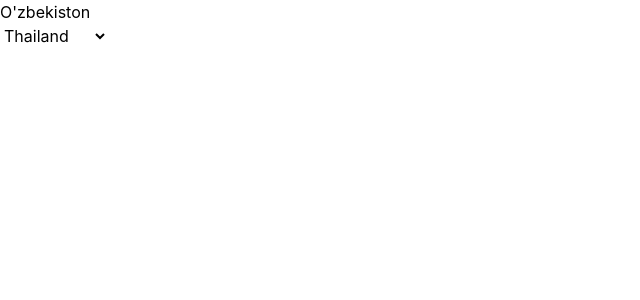
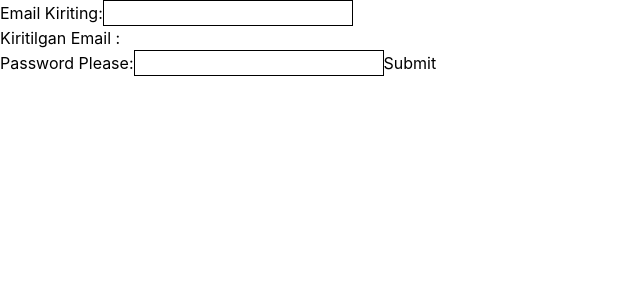
Before and after one commit to theshoxjaxon/reactGW100, a React (Vite) app: page / in a window 1280 px wide. Shown: the top 300 px of the page, without its empty margins (0-640 px from the left). Built offline with nearby package versions, Linux system fonts and the light colour scheme.

Commit message:
react hook form

```diff
--- a/package.json
+++ b/package.json
@@ -13,6 +13,7 @@
     "@tailwindcss/vite": "^4.3.0",
     "react": "^19.2.6",
     "react-dom": "^19.2.6",
+    "react-hook-form": "^7.80.0",
     "react-icons": "^5.6.0",
     "tailwindcss": "^4.3.0"
   },
--- a/src/App.jsx
+++ b/src/App.jsx
@@ -6,11 +6,14 @@ import Notification from './components/Notification'
 import Counter from './components/Counter'
 import Inputs from './components/Inputs'
 import Form from './components/Form'
+import Test from './components/Test'
+import FormTest from './components/FormTest'
 const App = () => {
   return (
     <div>
       {/* <Inputs /> */}
-      <Form />
+      <FormTest />
+
     </div>
   )
 }
--- /dev/null
+++ b/src/components/FormTest.tsx
@@ -0,0 +1,52 @@
+import React from 'react';
+import { useForm, SubmitHandler } from 'react-hook-form';
+
+type Input = {
+    userName: string;
+    userNumber: string; // Changed to string as input values are strings by default
+};
+
+const FormTest = () => {
+    // Call useForm once and destructure everything you need
+    const {
+        register,
+        handleSubmit,
+        watch,
+        formState: { errors }
+    } = useForm<Input>();
+
+    // This now works because it's part of the same form instance
+    const emailValue = watch("userName");
+
+    const onSubmit: SubmitHandler<Input> = (data) => {
+        console.log(data);
+    };
+
+    return (
+        <div>
+            <form onSubmit={handleSubmit(onSubmit)}>
+                <label>Email Kiriting:</label>
+                <input
+                    className='border'
+                    {...register("userName", { required: "Brat ism Majburiy" })}
+                    type="email"
+                />
+                {errors.userName && <p style={{ color: "red" }}>{errors.userName.message}</p>}
+
+                <p>Kiritilgan Email : {emailValue}</p>
+
+                <label>Password Please:</label>
+                <input
+                    className='border'
+                    // Fixed: parentheses now wrap the options object
+                    {...register("userNumber", { minLength: 6, maxLength: 12 })}
+                    type="password"
+                />
+
+                <button type="submit">Submit</button>
+            </form>
+        </div>
+    );
+};
+
+export default FormTest;
--- a/src/components/Inputs.jsx
+++ b/src/components/Inputs.jsx
@@ -2,56 +2,27 @@ import React from 'react'
 import { useState } from 'react'
 
 const Inputs = () => {
-    const [form, setForm] = useState({
-        name: "",
-        surname: "",
-        email: "",
-        agreed: false
-    })
-    const [list, setList] = useState([])
 
-    function handleChange(e) {
-        const { name, type, checked, value } = e.target
-        setForm(prev => ({ ...prev, [name]: type === 'checkbox' ? checked : value }))
-    }
-
-    const handleSubmit = (e) => {
-        e.preventDefault()
-        setList([...list, form])
-        setForm({ name: "", surname: "", email: "", agreed: false })
-    }
 
     return (
         <div>
-            <form onSubmit={handleSubmit}>
+            <form >
                 <label>Ismingiz Nima:</label>
-                <input className='border' type="text" name='name' value={form.name} onChange={handleChange} />
+                <input className='border' type="text" />
 
                 <label>Familyangiz Nima:</label>
-                <input className='border' type="text" name='surname' value={form.surname} onChange={handleChange} />
+                <input className='border' type="text" />
 
                 <label>Emailingiz Nima:</label>
-                <input className='border' type="email" name='email' value={form.email} onChange={handleChange} />
+                <input className='border' type="email" />
 
                 <label>Rozimisiz:</label>
 
-                <input type="checkbox" name='agreed' checked={form.agreed} onChange={handleChange} />
+                <input type="checkbox" />
 
                 <button type="submit">Submit</button>
             </form>
 
-            <table>
-                <tbody>
-                    {list.map((item, index) => (
-                        <tr key={index}>
-                            <td>{item.name}</td>
-                            <td>{item.surname}</td>
-                            <td>{item.email}</td>
-                            <td>{item.agreed ? "Yes" : "No"}</td>
-                        </tr>
-                    ))}
-                </tbody>
-            </table>
         </div>
     )
 }
--- a/src/components/Test.jsx
+++ /dev/null
@@ -1,11 +0,0 @@
-import React from 'react'
-
-const Test = () => {
-    return (
-        <div>
-
-        </div>
-    )
-}
-
-export default Test
--- /dev/null
+++ b/src/components/Test.tsx
@@ -0,0 +1,42 @@
+import React from 'react';
+import { useForm, SubmitHandler } from 'react-hook-form';
+
+// 1. Define the type clearly
+type formInput = {
+    ism: string;
+    familiya: string;
+    email: string;
+    check: boolean; // Changed to boolean for standard checkbox behavior
+};
+
+const Test = () => {
+    // 2. Initialize register and handleSubmit
+    const { register, handleSubmit } = useForm<formInput>();
+
+    // 3. Define the submit handler
+    const onSubmit: SubmitHandler<formInput> = (data) => {
+        console.log(data); // This will contain your validated form data
+    };
+
+    return (
+        // 4. Use handleSubmit to wrap your local handler
+        <form onSubmit={handleSubmit(onSubmit)}>
+            <label>Ismingiz Nima:</label>
+            {/* 5. Register using the exact keys from your type */}
+            <input {...register("ism")} className='border' type="text" />
+
+            <label>Familyangiz Nima:</label>
+            <input {...register("familiya")} className='border' type="text" />
+
+            <label>Emailingiz Nima:</label>
+            <input {...register("email")} className='border' type="email" />
+
+            <label>Rozimisiz:</label>
+            <input {...register("check")} type="checkbox" />
+
+            <button type="submit">Submit</button>
+        </form>
+    );
+};
+
+export default Test;
```
Also changed, not shown: 1 other file (tests, documents, lock files or other folders).
